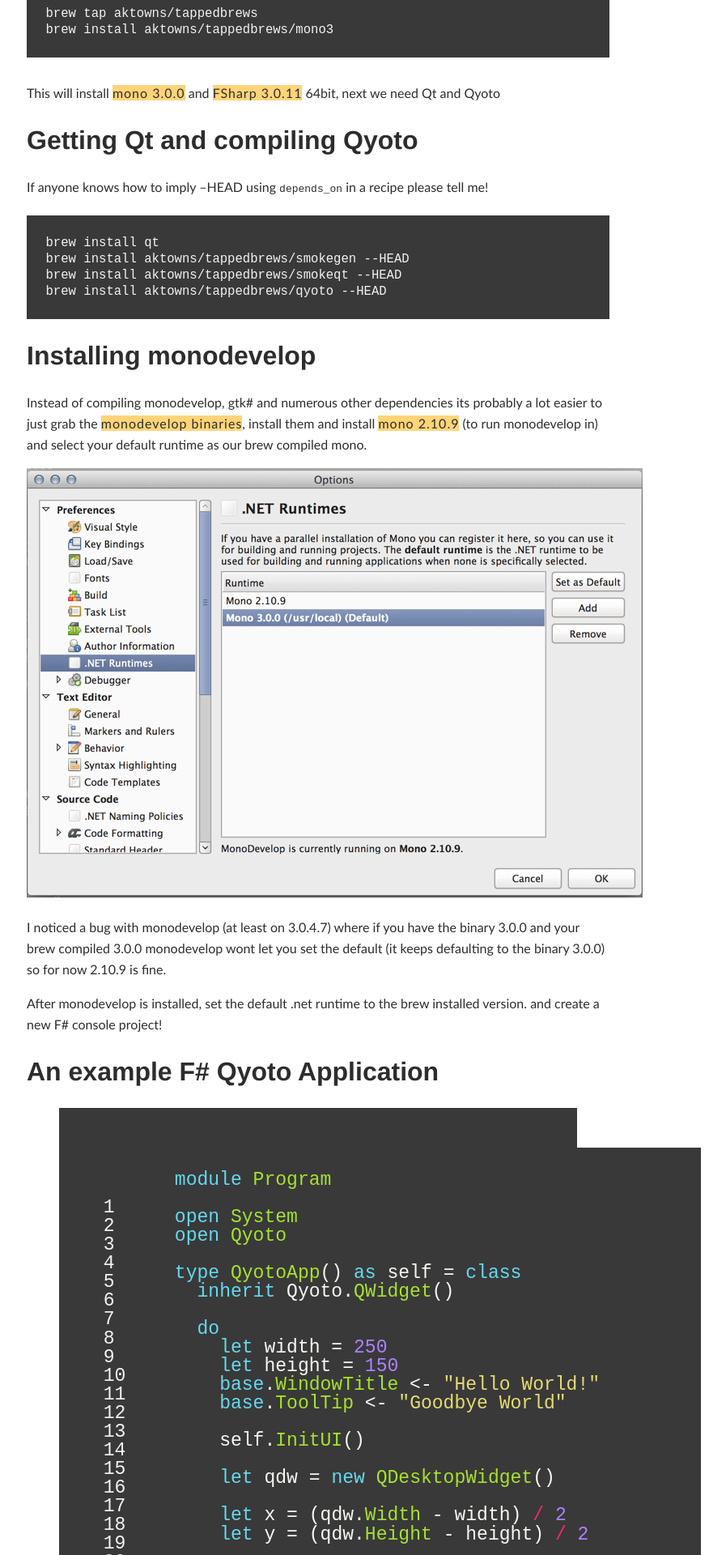
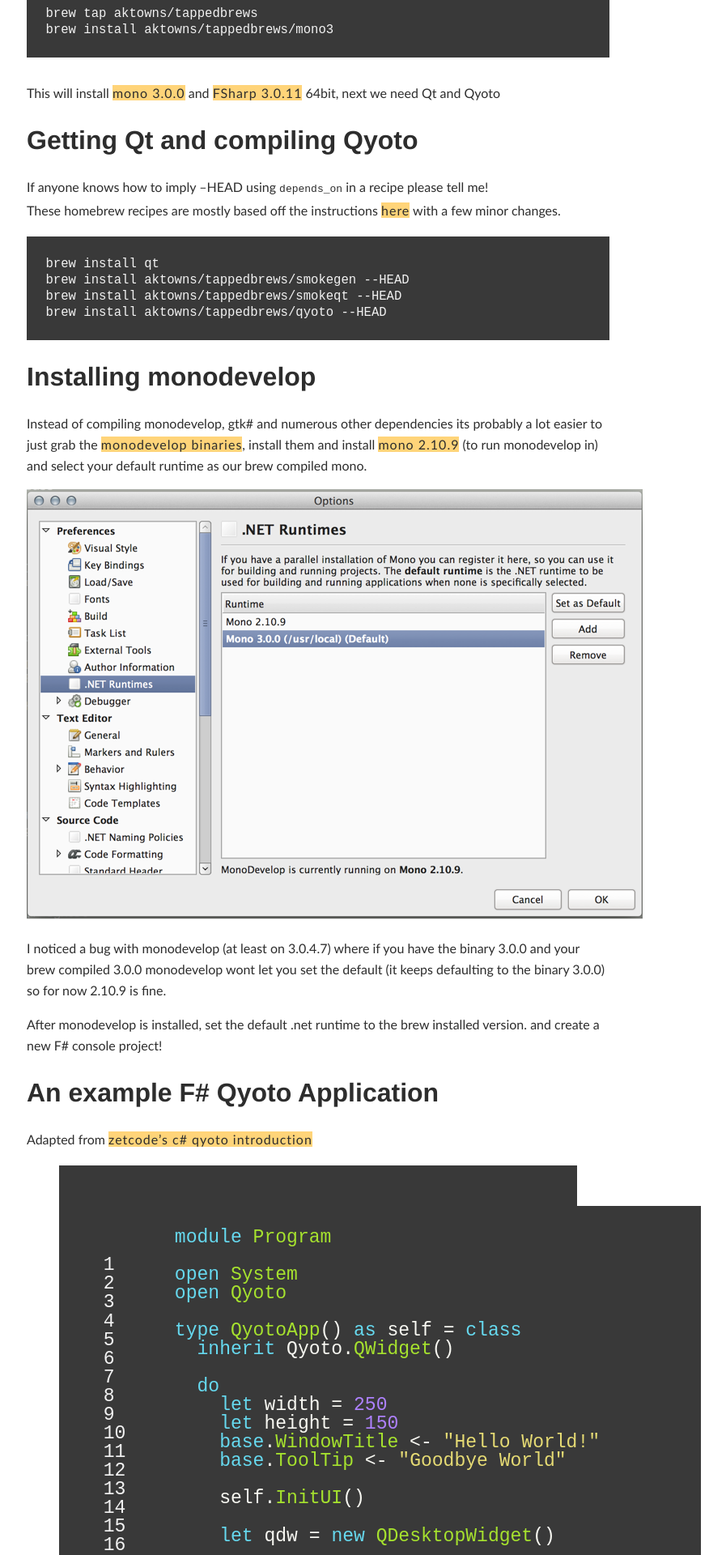
Before and after one commit to aktowns/blog.ashleytowns.id.au, a Jekyll site: the page built from _posts/2012-11/2012-11-01-fsharp-qyoto-on-os-x.md, in a window 1280 px wide. Shown: the part 382-2302 px from the top of the page at 81% size, without its empty margins (247-1144 px from the left). Built offline with Jekyll 4.4.1, drawn with Linux system fonts in a browser that asks for light colours; comment, search, counter and statistics services are not loaded; some of the changed text lies outside the part shown.

Commit message:
few layout tweaks, post update

```diff
--- a/_layouts/default.html
+++ b/_layouts/default.html
@@ -13,7 +13,7 @@
 	<content>{{ content }}</content>
 	<footer>
 		<inner>
-			Theme inspired by <a href="#">jekyll-bootstrap</a> "<a href="http://themes.jekyllbootstrap.com/preview/the-minimum/">the minimum</a>"
+			Theme inspired by jekyll-bootstrap's "<a href="http://themes.jekyllbootstrap.com/preview/the-minimum/">the minimum</a>"
 			<br />
 			t:<a href="http://www.twitter.com/ikeeex">@ikeex</a>
 g:<a href="http://www.github.com/aktowns">aktowns</a><br />
--- a/_posts/2012-11/2012-11-01-fsharp-qyoto-on-os-x.md
+++ b/_posts/2012-11/2012-11-01-fsharp-qyoto-on-os-x.md
@@ -21,6 +21,7 @@ This will install [mono 3.0.0](http://tirania.org/blog/archive/2012/Oct-22.html)
 
 ### Getting Qt and compiling Qyoto
 If anyone knows how to imply --HEAD using `depends_on` in a recipe please tell me!
+These homebrew recipes are mostly based off the instructions [here](http://vivekgani.com/blog/2012/09/17/setting-up-qyoto-on-osx-lion/) with a few minor changes.
 
     brew install qt
     brew install aktowns/tappedbrews/smokegen --HEAD
@@ -40,6 +41,7 @@ After monodevelop is installed, set the default .net runtime to the brew install
 and create a new F# console project!
 
 ### An example F# Qyoto Application
+Adapted from [zetcode's c# qyoto introduction](http://zetcode.com/gui/csharpqyoto/introduction/)
 
 {% highlight fsharp linenos %}
 module Program
--- a/style.css
+++ b/style.css
@@ -49,6 +49,7 @@ content {
 footer {
 	padding-top: 1.625em;
 	padding-bottom: 1.625em;
+	text-align: center;
 }
 
 footer a {
```
Also changed, not shown: 2 other files.
